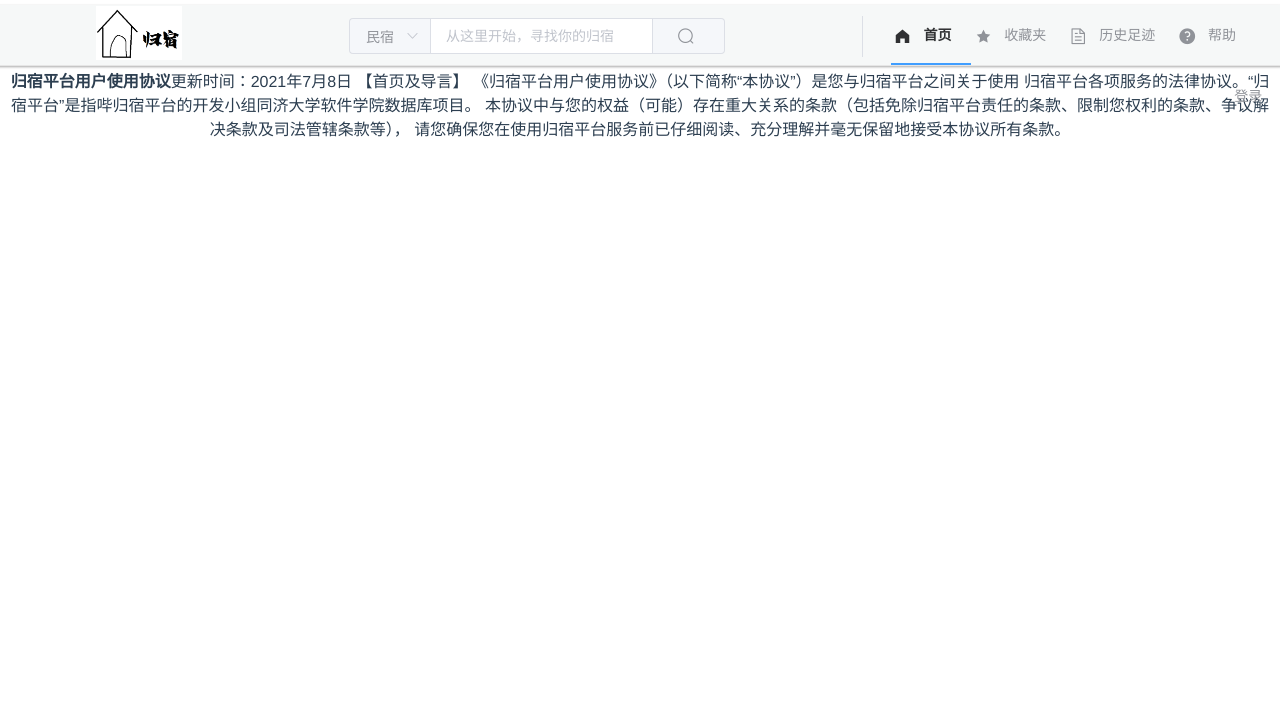
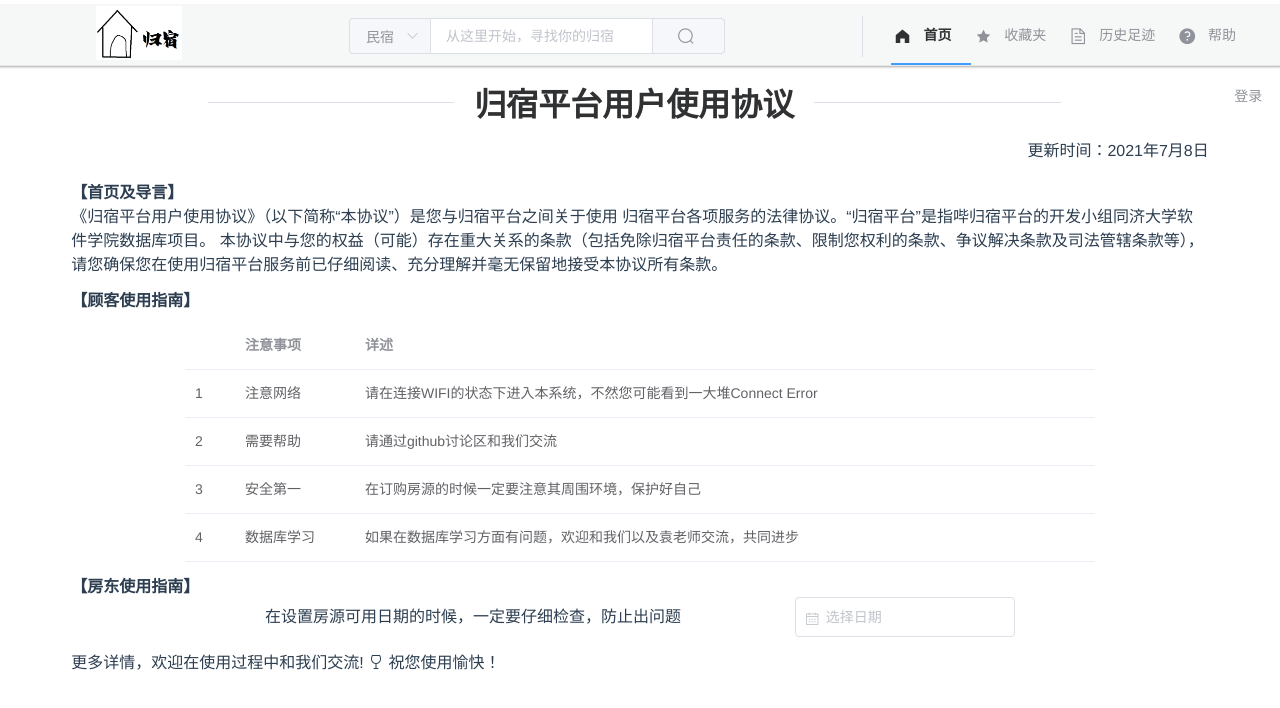
Before and after one commit to TongJi-DataBase-Design/GoHome-FrontEnd, a Vue app: page /#/license in a window 1280 px wide. Shown: the top 708 px of the page. Built offline with nearby package versions, Linux system fonts and the light colour scheme.

Commit message:
完成了平台用户使用协议

```diff
--- a/src/views/License.vue
+++ b/src/views/License.vue
@@ -1,11 +1,81 @@
 <template>
-    <div>
-        <strong>归宿平台用户使用协议</strong>
-        <a>更新时间：2021年7月8日</a>
-        【首页及导言】
-        《归宿平台用户使用协议》（以下简称“本协议”）是您与归宿平台之间关于使用
+    <div style="width: 90%;margin-left: 5%;">
+        <div style="margin-bottom: 3%;width: 75%;margin-left: 12%;margin-top: 3%;">
+            <el-divider>
+              <strong style="font-size: xx-large;">归宿平台用户使用协议</strong>
+            </el-divider>
+        </div>
+
+        <a style="text-align: right;display: block;">更新时间：2021年7月8日</a><br>
+        <b style="text-align: left;display: block;">【首页及导言】</b>
+
+        <a style="text-align: left;display: block;">
+            《归宿平台用户使用协议》（以下简称“本协议”）是您与归宿平台之间关于使用
         归宿平台各项服务的法律协议。“归宿平台”是指哔归宿平台的开发小组同济大学软件学院数据库项目。
 本协议中与您的权益（可能）存在重大关系的条款（包括免除归宿平台责任的条款、限制您权利的条款、争议解决条款及司法管辖条款等），
 请您确保您在使用归宿平台服务前已仔细阅读、充分理解并毫无保留地接受本协议所有条款。
+        </a>
+        <b style="text-align: left;display: block;margin-top: 1%;">【顾客使用指南】</b>
+        <el-table
+        ref="singleTable"
+        :data="tableData"
+        highlight-current-row
+        style="width: 80%;left: 10%;margin-top: 1%;">
+        <el-table-column
+        type="index"
+        width="50">
+        </el-table-column>
+        <el-table-column
+        property="mention"
+        label="注意事项"
+        width="120">
+        </el-table-column>
+        <el-table-column
+        property="description"
+        label="详述">
+        </el-table-column>
+
+    </el-table>
+    <b style="text-align: left;display: block;margin-top: 1%;">【房东使用指南】</b>
+
+      <a>在设置房源可用日期的时候，一定要仔细检查，防止出问题</a>
+      <el-date-picker
+          v-model="value1"
+          type="date"
+          placeholder="选择日期"
+          style="margin-left: 10%;">
+    </el-date-picker>
+    <div  style="text-align: left;margin-top: 1%;">
+        更多详情，欢迎在使用过程中和我们交流!
+        <i class="el-icon-goblet"></i>
+        祝您使用愉快！
     </div>
+</div>
 </template>
+
+<script>
+export default{
+    data(){
+        return{
+            tableData: [{
+                mention:'注意网络',
+                description:'请在连接WIFI的状态下进入本系统，不然您可能看到一大堆Connect Error'
+            },
+            {
+                mention:'需要帮助',
+                description:'请通过github讨论区和我们交流'
+            },
+            {
+                mention:'安全第一',
+                description:'在订购房源的时候一定要注意其周围环境，保护好自己'
+            },
+            {
+                mention:'数据库学习',
+                description:'如果在数据库学习方面有问题，欢迎和我们以及袁老师交流，共同进步'
+            }
+            ],
+        currentRow: null
+        }
+    }
+}
+</script>
```
